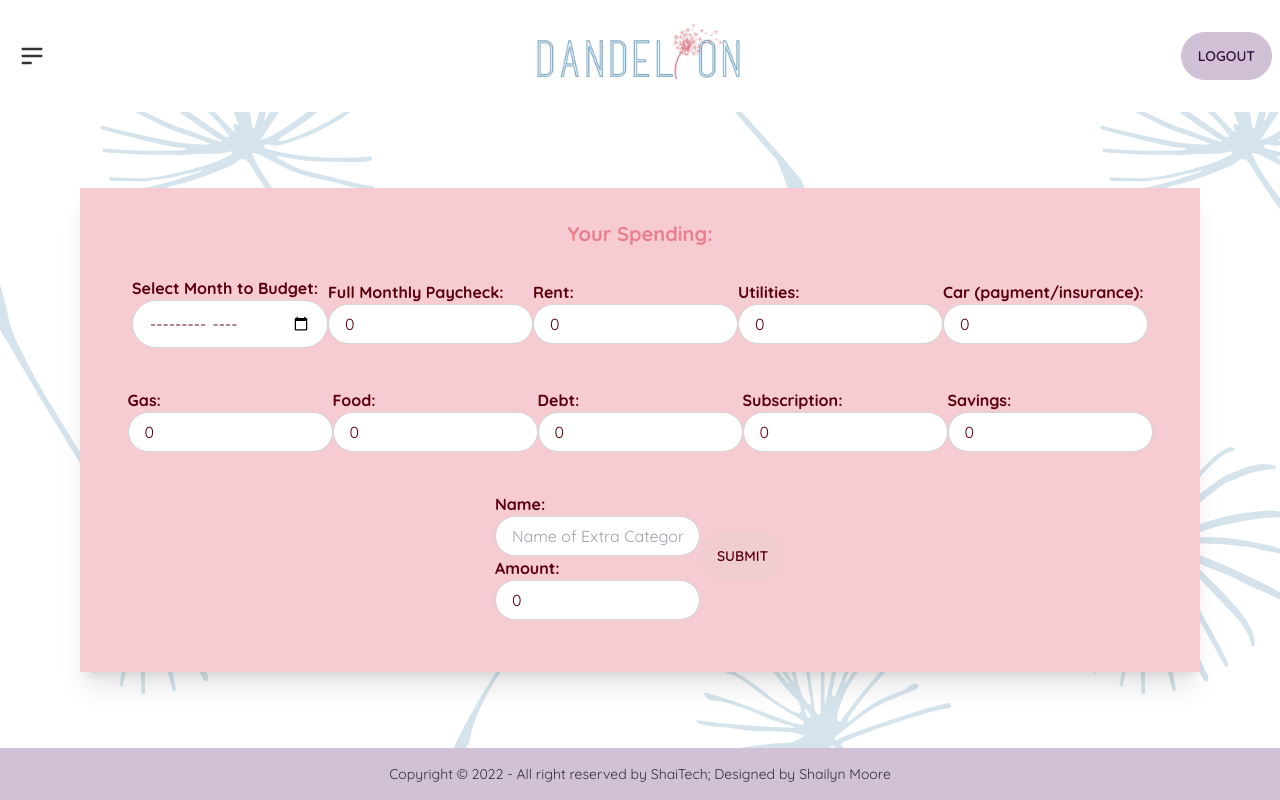
After one commit to mshailyn/100Hours, a Node project: template views/createBudget.ejs in a window 1280 px wide. The commit adds this page. Run offline with Node 20 templates, Linux system fonts and the light colour scheme; the template is opened without the code that fills it, so the values that code supplies are empty; some libraries are stand-ins or nearby versions.

Commit message:
added budget feature

```diff
--- a/server.js
+++ b/server.js
@@ -10,7 +10,8 @@ const logger = require("morgan");
 const connectDB = require("./config/database");
 const mainRoutes = require("./routes/main");
 const postRoutes = require("./routes/posts");
-const todoRoutes = require('./routes/todos');
+const todoRoutes = require("./routes/todos");
+const budgetRoutes = require("./routes/budgets")
 const moment = require("moment");
 
 //Use .env file in config folder
@@ -59,6 +60,7 @@ app.use(flash());
 app.use("/", mainRoutes);
 app.use("/post", postRoutes);
 app.use("/todos", todoRoutes);
+app.use("/budget", budgetRoutes)
 
 //Server Running
 app.listen(process.env.PORT, () => {
--- /dev/null
+++ b/views/createBudget.ejs
@@ -0,0 +1,61 @@
+<%- include('partials/header') -%>
+
+<main class="flex justify-center h-screen w-screen items-center bg-auto bg-repeat bg-center animate-ltr-linear-infinite" style="background-image: url(/imgs/dandelionBackground2.png)">
+        <div class="card-body shadow-xl flex flex-col items-center justify-center bg-secondary text-secondary-content mx-20">
+            <h2 class="card-title text-secondary-focus font-bold" id="create">Your Spending:</h2>
+            <form class="flex items-center justify-center flex-wrap" action="/budget/createBudget" method='POST'>
+                <div class="form-control my-5">
+                    <label for="budgetMonth" class="font-bold"> Select Month to Budget:</label>
+                    <input type="month" id="budgetMonth" name ="budgetMonth" class="input input-bordered ">
+                </div>
+                <div class="form-control my-5">
+                    <label for="fullBudget" class="font-bold"> Full Monthly Paycheck:</label>
+                    <input id="fullBudget" type="number" name="fullBudget" value="0" class="input input-bordered w-full max-w-xs h-10">
+                </div>
+                <div class="form-control my-5">
+                    <label for="rent" class="font-bold"> Rent:</label>
+                    <input id="rent" type="number" name="rent" value="0" class="input input-bordered w-full max-w-xs h-10">
+                </div>
+                <div class="form-control my-5">
+                    <label for="utilities" class="font-bold"> Utilities:</label>
+                    <input id="utilities" type="number" name="utilities" value="0" class="input input-bordered w-full max-w-xs h-10">
+                </div>
+                <div class="form-control my-5">
+                    <label for="car" class="font-bold"> Car (payment/insurance):</label>
+                    <input id="car" type="number" name="car" value="0" class="input input-bordered w-full max-w-xs h-10">
+                </div>
+                <div class="form-control my-5">
+                    <label for="gas" class="font-bold"> Gas:</label>
+                    <input id="gas" type="number" name="gas" value="0" class="input input-bordered w-full max-w-xs h-10">
+                </div>
+                <div class="form-control my-5">
+                    <label for="food" class="font-bold"> Food:</label>
+                    <input id="food" type="number" name="food" value="0" class="input input-bordered w-full max-w-xs h-10">
+                </div>
+                <div class="form-control my-5">
+                    <label for="debt" class="font-bold"> Debt:</label>
+                    <input id="debt" type="number" name="debt" value="0" class="input input-bordered w-full max-w-xs h-10">
+                </div>
+                <div class="form-control my-5">
+                    <label for="subscription" class="font-bold"> Subscription:</label>
+                    <input id="subscription" type="number" name="subscription" value="0" class="input input-bordered w-full max-w-xs h-10">
+                </div>
+                <div class="form-control my-5">
+                    <label for="savings" class="font-bold"> Savings:</label>
+                    <input id="savings" type="number" name="savings" value="0" class="input input-bordered w-full max-w-xs h-10">
+                </div>
+                <div class="form-control my-5">
+                    <label for="miscName" class="font-bold"> Name:</label>
+                    <input id="miscName" type="text" name="miscName" placeholder="Name of Extra Category" class="input input-bordered w-full max-w-xs h-10">
+                    <label for="miscAmount" class="font-bold"> Amount:</label>
+                    <input id="miscAmount" type="number" name="miscAmount" value="0" class="input input-bordered w-full max-w-xs h-10">
+                </div>
+                <div>
+                    <input type="submit" class="submit btn btn-secondary bg-pink round my-5">
+                </div>
+            </form>
+        </div>
+</main>
+
+
+<%- include('partials/footer') -%>
--- a/views/partials/header.ejs
+++ b/views/partials/header.ejs
@@ -65,6 +65,7 @@
             <li><a href="/todos"><span>To-Do List</span></a></li>
             <li><a href="/feed"><span>Inspo Feed</span></a></li>
             <li><a href="/moodboard"><span>Mood Board</span></a></li>
+            <li><a href="/budget/<%=moment().format("YYYY-MM") %>"><span>Budget</span></a></li>
           </ul>
         </div>
       </div>
```
Also changed, not shown: controllers/budgets.js (added, +53 -0 lines), controllers/posts.js (+4 -6 lines), models/Budget.js (added, +54 -0 lines), routes/budgets.js (added, +16 -0 lines), views/budget.ejs (added, +89 -0 lines).
